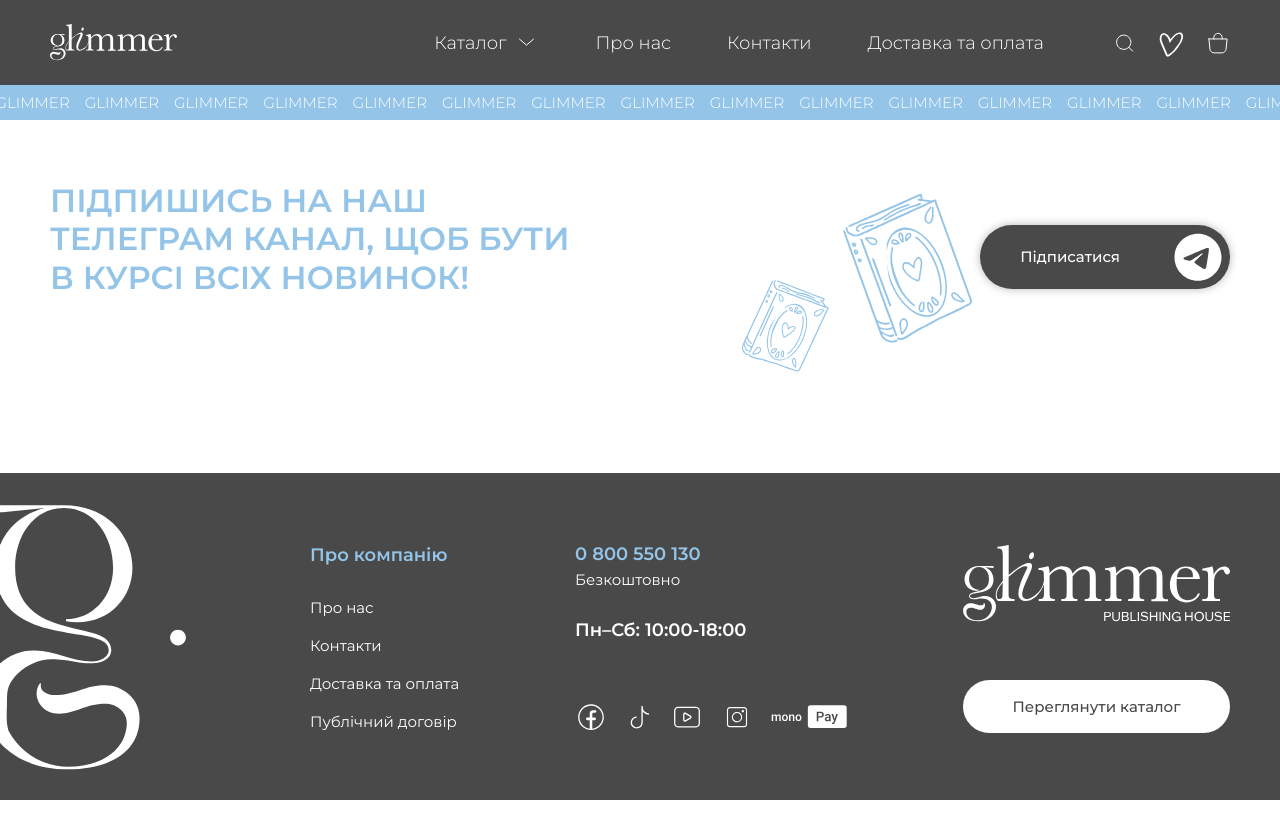
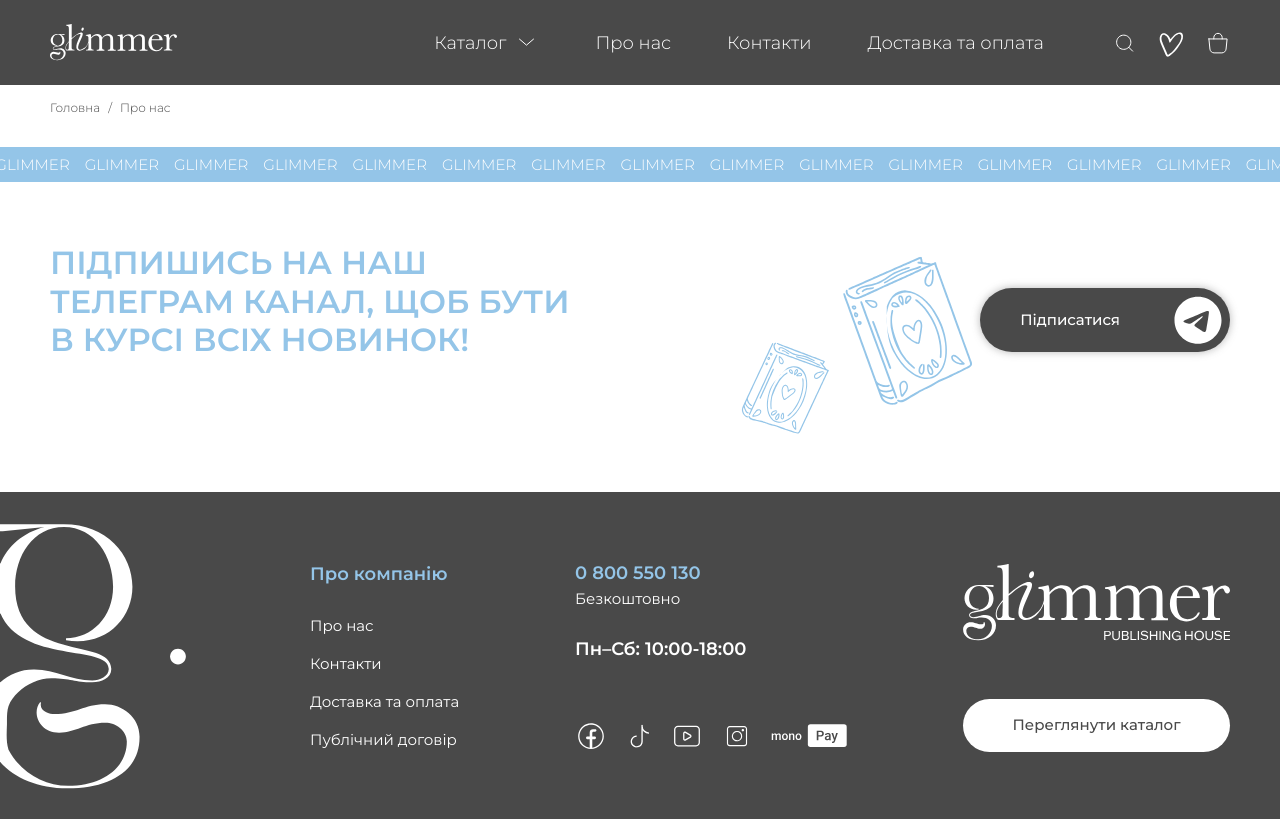
Before and after one commit to cyanidium-dev/glimmer-frontend, a Next.js app: page /about in a window 1280 px wide. Built offline with nearby package versions, Linux system fonts and the light colour scheme.

Commit message:
added breadcrumbs

```diff
--- a/src/app/about/page.tsx
+++ b/src/app/about/page.tsx
@@ -1,9 +1,19 @@
+import Breadcrumbs from "@/components/shared/breadcrumbs/Breadcrumbs";
 import MarqueeLine from "@/components/shared/marquee/MarqueeLine";
 import TelegramCTA from "@/components/shared/telegramCTA/TelegramCTA";
 
 export default function AboutPage() {
+  const crumbs = [
+    { label: "Головна", href: "/" },
+    {
+      label: "Про нас",
+      href: "/about",
+    },
+  ];
+
   return (
     <>
+      <Breadcrumbs crumbs={crumbs} />
       <MarqueeLine />
       <TelegramCTA />
     </>
```
